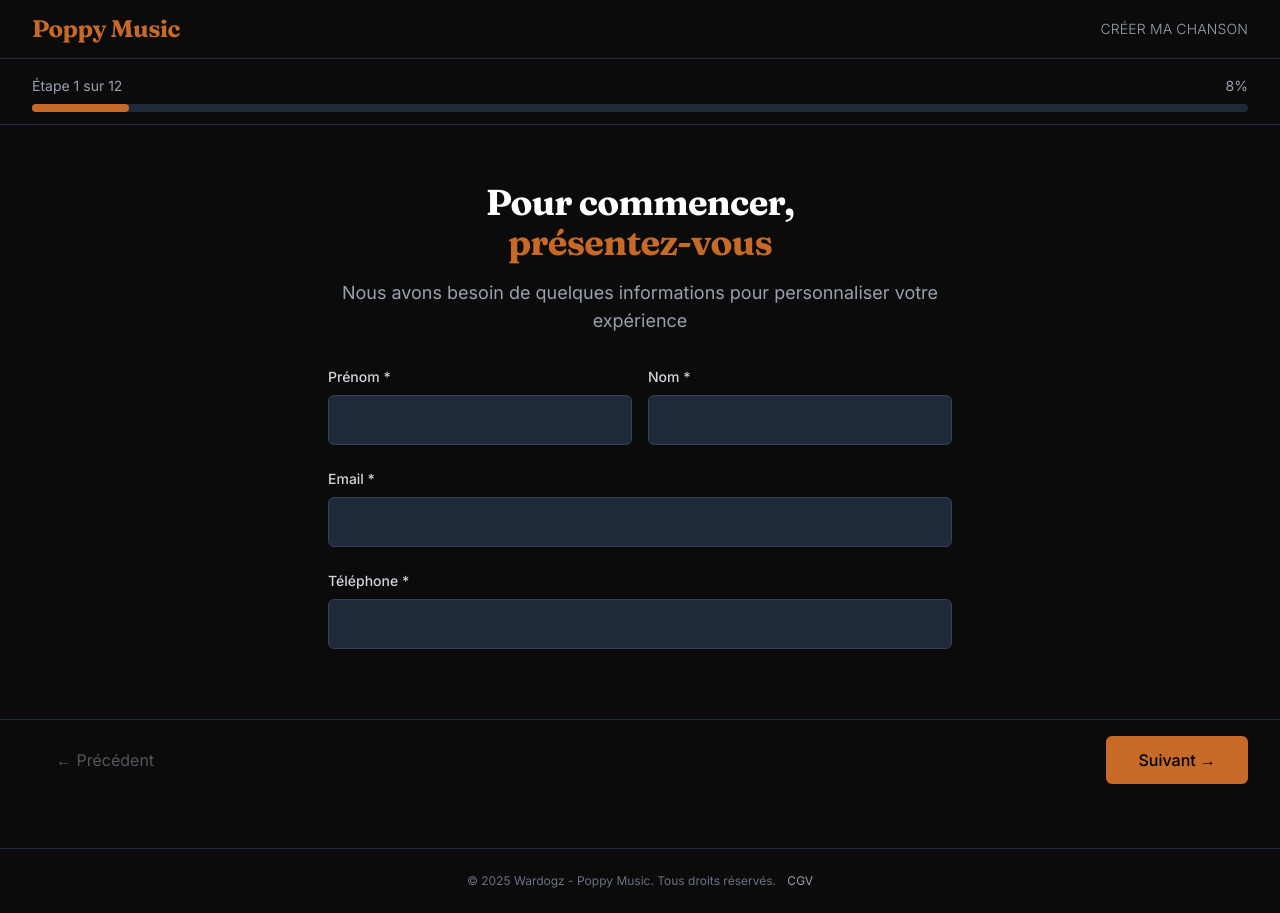
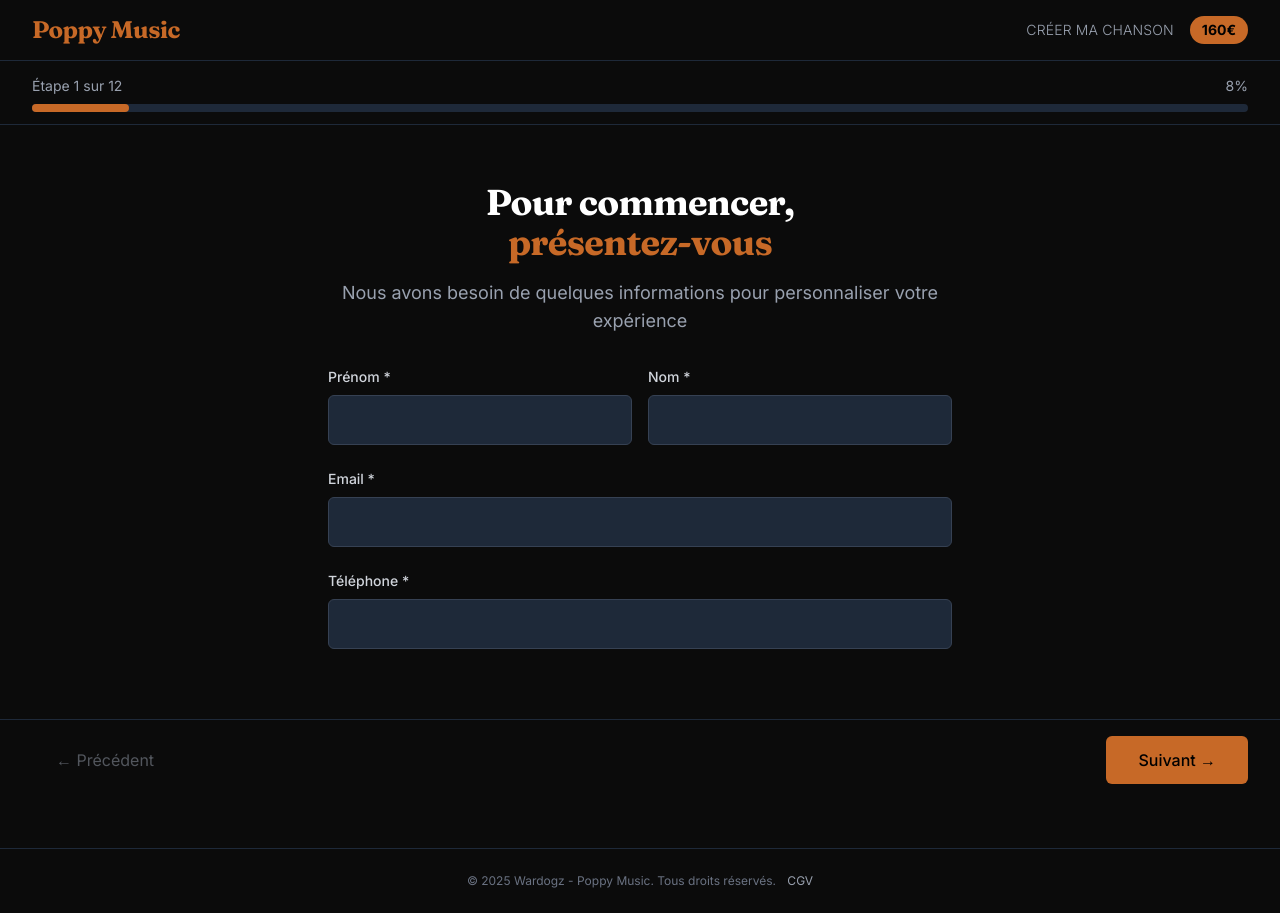
Before and after one commit to wardogz-dev/poppymusic, an Astro site: page /brief-new in a window 1280 px wide. Built offline with nearby package versions, Linux system fonts and the light colour scheme; Astro itself is replaced by a stand-in of ours.

Commit message:
feat: Ajout encart prix et badge prix dans header
📋 Encart prix détaillé :
- Gradient orange (from-[#c76927] to-[#a85520])
- Prix 160€ mis en avant
- Tableau 4 sections : Création, Production, Visuels, Droits
- Détails complets de ce qui est inclus
- Design professionnel avec fond semi-transparent
- Délai de livraison mentionné

🏷️ Header avec badge prix :
- Badge 160€ en orange sur fond noir
- Positionné à côté de 'Créer ma chanson'
- Design compact et visible
- Style cohérent avec la charte

✅ Améliorations UX :
- Transparence des prix dès le header
- Justification de la valeur avec détails
- Rassurance sur les prestations incluses
- Design premium et professionnel

🎯 Conversion optimization :
- Prix visible immédiatement
- Valeur perçue renforcée
- Détails rassurants
- Call-to-action maintenu

```diff
--- a/src/pages/brief-new.astro
+++ b/src/pages/brief-new.astro
@@ -64,7 +64,10 @@ const url = "https://poppymusic.fr/brief";
 		<header class="fixed top-0 left-0 right-0 z-50 bg-[#0B0B0B] bg-opacity-95 backdrop-blur-sm border-b border-gray-800">
 			<nav class="flex justify-between items-center px-4 sm:px-8 py-4">
 				<a href="/" class="title-artistic text-xl sm:text-2xl text-[#c76927] hover:opacity-80 transition-opacity">Poppy Music</a>
-				<div class="text-artistic text-xs sm:text-sm text-gray-400 uppercase tracking-wider">Créer ma chanson</div>
+				<div class="flex items-center gap-4">
+					<div class="text-artistic text-xs sm:text-sm text-gray-400 uppercase tracking-wider">Créer ma chanson</div>
+					<div class="bg-[#c76927] text-black px-3 py-1 rounded-full text-sm font-bold">160€</div>
+				</div>
 			</nav>
 		</header>
 
```
